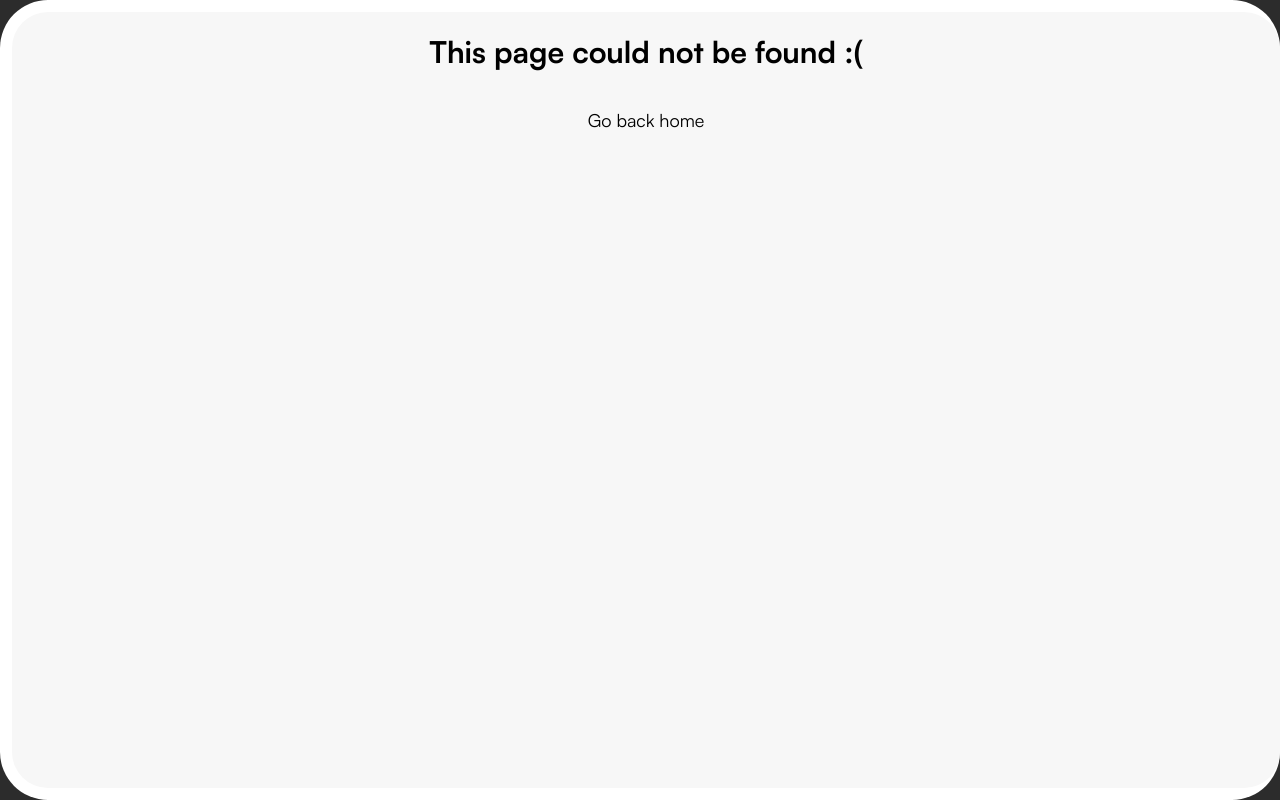
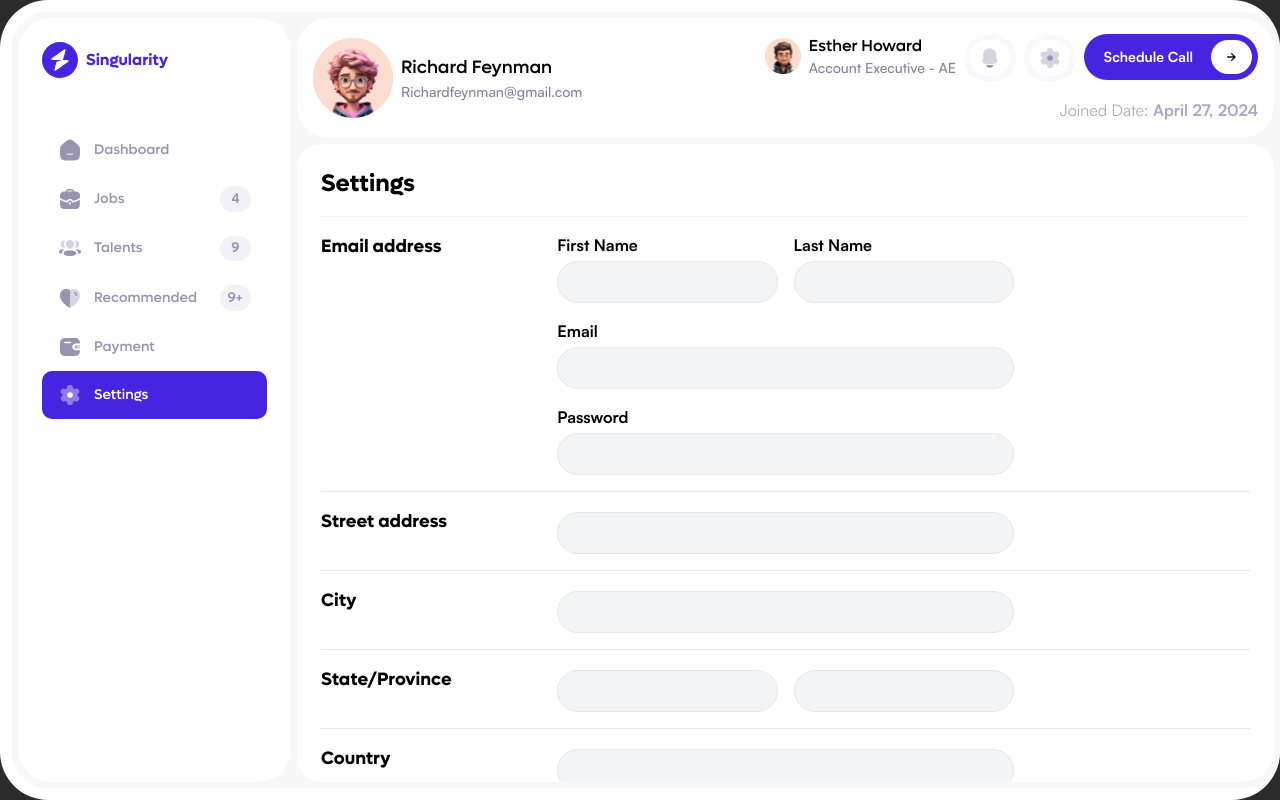
Before and after one commit to AqibQasim/MVP2-Frontend, a Next.js app: page /client/1/settings in a window 1280 px wide. Before the commit this address had no page. Built offline with nearby package versions, Linux system fonts and the light colour scheme.

Commit message:
aqib 1.0.0

```diff
--- /dev/null
+++ b/src/app/client/[clientId]/settings/page.js
@@ -0,0 +1,11 @@
+import ClientSettings from "@/components/ClientSettings";
+
+function Page() {
+  return (
+    <>
+      <ClientSettings />
+    </>
+  );
+}
+
+export default Page;
--- a/src/app/login/page.js
+++ b/src/app/login/page.js
@@ -110,6 +110,7 @@ function Login() {
               alt="info icon"
               className="inline-block"
             />
+
             <p className="ms-1 inline-block">
               You’re registering as client, but you can also switch to
               freelancer later from settings.
--- a/src/app/signup/page.js
+++ b/src/app/signup/page.js
@@ -180,5 +180,4 @@ function SignUp() {
     </>
   );
 }
-
 export default SignUp;
--- a/src/components/ClientDashboardNavLinks.js
+++ b/src/components/ClientDashboardNavLinks.js
@@ -49,7 +49,7 @@ function ClientDashboardNavLinks({ clientId }) {
     },
     {
       name: "Settings",
-      href: `/client/settings`,
+      href: `/client/${clientId}/settings`,
       icon: <SvgIconSettings className="size-6" />,
     },
   ];
@@ -67,7 +67,7 @@ function ClientDashboardNavLinks({ clientId }) {
               <span>{link.name}</span>
               {link.amount ? (
                 <span
-                  className={`ml-auto inline-flex h-[1.6rem] w-[1.95rem] items-center justify-center rounded-4xl bg-grey-primary-tint-80 transition-colors duration-200 group-hover:bg-neutral-white ${pathname === link.href ? "!bg-neutral-white text-primary" : ""}`}
+                  className={`rounded-4xl ml-auto inline-flex h-[1.6rem] w-[1.95rem] items-center justify-center bg-grey-primary-tint-80 transition-colors duration-200 group-hover:bg-neutral-white ${pathname === link.href ? "!bg-neutral-white text-primary" : ""}`}
                 >
                   {link.amount > 9 ? "9+" : link.amount}
                 </span>
--- /dev/null
+++ b/src/components/ClientSettings.js
@@ -0,0 +1,13 @@
+"use client";
+import DashboardSection from "./DashboardSection";
+import ProfileForm from "./ProfileForm";
+
+function ClientSettings() {
+  return (
+    <DashboardSection className="!min-h-full" paragraph="" heading="Settings">
+      <ProfileForm />
+    </DashboardSection>
+  );
+}
+
+export default ClientSettings;
--- /dev/null
+++ b/src/components/ProfileForm.js
@@ -0,0 +1,213 @@
+// components/ProfileForm.jsx
+
+import React from "react";
+import Heading from "./Heading";
+import ButtonCapsule from "./ButtonCapsule";
+import ButtonRounded from "./ButtonRounded";
+import Button from "./Button";
+
+const ProfileForm = () => {
+  return (
+    <div className="">
+      <form>
+        {/* Row for Email Address */}
+        <div className="mb-4 grid grid-cols-4 items-start gap-4">
+          {/* Section Heading */}
+          <Heading xm className="col-span-1">
+            Email address
+          </Heading>
+
+          {/* Input Group */}
+          <div className="col-span-2">
+            {/* First Name and Last Name Row */}
+            <div className="flex flex-col sm:flex-row sm:space-x-4">
+              {/* First Name */}
+              <div className="flex flex-1 flex-col">
+                <b>
+                  <label>First Name</label>
+                </b>
+                <input
+                  type="text"
+                  className="focus:ring-none mt-1 rounded-full border bg-gray-100 p-2 focus:outline-none"
+                />
+              </div>
+
+              {/* Last Name */}
+              <div className="flex flex-1 flex-col">
+                <b>
+                  <label>Last Name</label>
+                </b>
+                <input
+                  type="text"
+                  className="mt-1 rounded-full border bg-gray-100 p-2 focus:outline-none focus:ring-2"
+                />
+              </div>
+            </div>
+          </div>
+        </div>
+
+        <div className="mb-4 grid grid-cols-4 items-start gap-4">
+          {/* Section Heading */}
+          <Heading xm className="col-span-1"></Heading>
+          {/* Input Group */}
+          <div className="col-span-2">
+            {/* First Name and Last Name Row */}
+            <div className="flex flex-col sm:flex-row sm:space-x-4">
+              {/* First Name */}
+              <div className="flex flex-1 flex-col">
+                <b>
+                  <label>Email</label>
+                </b>
+                <input
+                  type="email"
+                  className="focus:ring-none mt-1 rounded-full border bg-gray-100 p-2 focus:outline-none"
+                />
+              </div>
+            </div>
+          </div>
+        </div>
+
+        <div className="mb-4 grid grid-cols-4 items-start gap-4">
+          {/* Section Heading */}
+          <Heading xm className="col-span-1"></Heading>
+          {/* Input Group */}
+          <div className="col-span-2">
+            {/* First Name and Last Name Row */}
+            <div className="flex flex-col sm:flex-row sm:space-x-4">
+              {/* First Name */}
+              <div className="flex flex-1 flex-col">
+                <b>
+                  <label>Password</label>
+                </b>
+                <input
+                  type="password"
+                  className="focus:ring-none mt-1 rounded-full border bg-gray-100 p-2 focus:outline-none"
+                />
+              </div>
+            </div>
+          </div>
+        </div>
+        <hr />
+
+        <div className="mb-4 mt-4 grid grid-cols-4 items-start gap-4">
+          {/* Section Heading */}
+          <Heading xm className="col-span-1">
+            Street address
+          </Heading>
+
+          {/* Input Group */}
+          <div className="col-span-2">
+            {/* First Name and Last Name Row */}
+            <div className="flex flex-col sm:flex-row sm:space-x-4">
+              {/* First Name */}
+              <div className="flex flex-1 flex-col">
+                <input
+                  type="text"
+                  className="focus:ring-none mt-1 rounded-full border bg-gray-100 p-2 focus:outline-none"
+                />
+              </div>
+            </div>
+          </div>
+        </div>
+
+        <hr />
+
+        <div className="mb-4 mt-4 grid grid-cols-4 items-start gap-4">
+          {/* Section Heading */}
+          <Heading xm className="col-span-1">
+            City
+          </Heading>
+
+          {/* Input Group */}
+          <div className="col-span-2">
+            {/* First Name and Last Name Row */}
+            <div className="flex flex-col sm:flex-row sm:space-x-4">
+              {/* First Name */}
+              <div className="flex flex-1 flex-col">
+                <input
+                  type="text"
+                  className="focus:ring-none mt-1 rounded-full border bg-gray-100 p-2 focus:outline-none"
+                />
+              </div>
+            </div>
+          </div>
+        </div>
+        <hr />
+        <div className="mb-4 mt-4 grid grid-cols-4 items-start gap-4">
+          {/* Section Heading */}
+          <Heading xm className="col-span-1">
+            State/Province
+          </Heading>
+
+          <div className="col-span-2">
+            <div className="flex flex-col sm:flex-row sm:space-x-4">
+              {/* First Name */}
+              <div className="flex flex-1 flex-col">
+                <input
+                  type="text"
+                  className="focus:ring-none mt-1 rounded-full border bg-gray-100 p-2 focus:outline-none"
+                />
+              </div>
+
+              <div className="flex flex-1 flex-col">
+                <input
+                  type="text"
+                  className="mt-1 rounded-full border bg-gray-100 p-2 focus:outline-none focus:ring-2"
+                />
+              </div>
+            </div>
+          </div>
+        </div>
+
+        <hr />
+
+        <div className="mb-4 mt-4 grid grid-cols-4 items-start gap-4">
+          {/* Section Heading */}
+          <Heading xm className="col-span-1">
+            Country
+          </Heading>
+
+          <div className="col-span-2">
+            <div className="flex flex-col sm:flex-row sm:space-x-4">
+              <div className="flex flex-1 flex-col">
+                <input
+                  type="text"
+                  className="focus:ring-none mt-1 rounded-full border bg-gray-100 p-2 focus:outline-none"
+                />
+              </div>
+            </div>
+          </div>
+        </div>
+
+        <div className="mb-4 mt-4 grid grid-cols-4 items-start gap-4">
+          {/* Section Heading */}
+          <Heading xm className="col-span-1"></Heading>
+          <button></button>
+
+          <div className="col-span-2">
+            <ButtonCapsule className="w-[50%]">Update Info</ButtonCapsule>
+          </div>
+        </div>
+
+        {/* Buttons */}
+        {/* <div className="mt-6 flex justify-between">
+          <button
+            type="button"
+            className="rounded-lg bg-gray-200 px-4 py-2 text-gray-700 hover:bg-gray-300"
+          >
+            Back
+          </button>
+          <button
+            type="submit"
+            className="flex items-center rounded-lg bg-indigo-600 px-4 py-2 text-white hover:bg-indigo-700"
+          >
+            Update Info
+            <span className="ml-2">&rarr;</span>
+          </button>
+        </div> */}
+      </form>
+    </div>
+  );
+};
+
+export default ProfileForm;
--- a/src/components/SuccessModal.js
+++ b/src/components/SuccessModal.js
@@ -10,11 +10,12 @@ const SuccessModal = ({
   onBoarding,
   onClose,
   containsOtp,
-  // handleOpenOverlay2, // Pass the function here
+  handleOpenOverlay2, // Pass the function here
 }) => {
-  const handleOpenOverlay2 = () => {
-    console.log("cickiinngggg");
-  };
+  // const handleOpenOverlay2 = () => {
+  //   console.log("cickiinngggg");
+  // };
+
   return (
     <div className="flex h-[85vh] w-[100%] flex-col items-center justify-around font-lufga">
       <div className="flex flex-col items-center">
--- a/src/components/handleOpenOverlay2.js
+++ b/src/components/handleOpenOverlay2.js
@@ -11,32 +11,41 @@ function HandleOpenOverlay2() {
   };
 
   const handleCloseOverlay2 = () => {
-    console.log("clickkkkkkk")
+    console.log("clickkkkkkk");
     setOverlayVisible2(false);
   };
 
   useEffect(() => {
-    console.log('[isOverlayVisible2]:', isOverlayVisible2);
+    console.log("[isOverlayVisible2]:", isOverlayVisible2);
   }, [isOverlayVisible2]);
 
   const mainHeading = (
     <span>
-      Your account is successfully <span style={{
-        backgroundImage: 'linear-gradient(to right, #4624E0, white)',
-        WebkitBackgroundClip: 'text',
-        WebkitTextFillColor: 'transparent',
-        display: 'inline'
-      }}>
+      Your account is successfully{" "}
+      <span
+        style={{
+          backgroundImage: "linear-gradient(to right, #4624E0, white)",
+          WebkitBackgroundClip: "text",
+          WebkitTextFillColor: "transparent",
+          display: "inline",
+        }}
+      >
         Created.
       </span>
     </span>
   );
 
-  let text = <>Your account is currently under review. Soon you’ll receive an email on <span className="font-semibold">janedoe@gmail.com</span> upon approval</>;
+  let text = (
+    <>
+      Your account is currently under review. Soon you’ll receive an email on{" "}
+      <span className="font-semibold">janedoe@gmail.com</span> upon approval
+    </>
+  );
 
   return (
     <>
-    {isOverlayVisible2 & (
+      {isOverlayVisible2 &
+      (
         <Overlay isVisible={isOverlayVisible2}>
           <SuccessModal
             onClose={handleCloseOverlay2}
@@ -49,8 +58,8 @@ function HandleOpenOverlay2() {
             handleOpenOverlay2={handleOpenOverlay2} // Pass the function here
           />
           {/* <InterViewScheduler onClose={handleCloseOverlay} /> */}
-        </Overlay>)}
-
+        </Overlay>
+      )}
     </>
   );
 }
--- a/tailwind.config.js
+++ b/tailwind.config.js
@@ -9,7 +9,7 @@ module.exports = {
   theme: {
     extend: {
       boxShadow: {
-        'xl': '0 0 25px -5px rgba(0, 0, 0, 0.1)', // Adjust values here
+        xl: "0 0 25px -5px rgba(0, 0, 0, 0.1)", // Adjust values here
       },
       spacing: {
         4.5: "18px",
```
Also changed, not shown: src/svgs/ChevronRight.js (line endings or trailing spaces).
